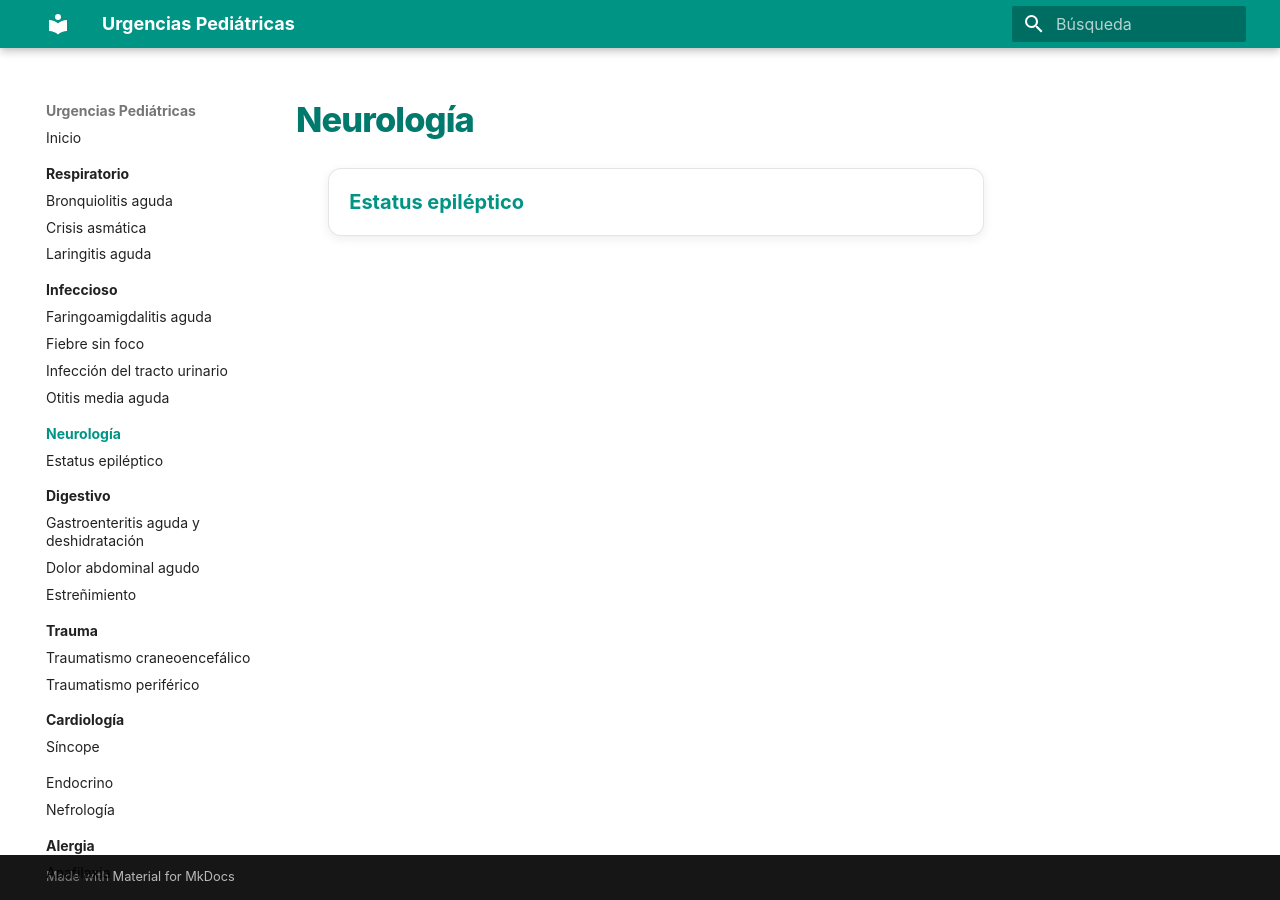
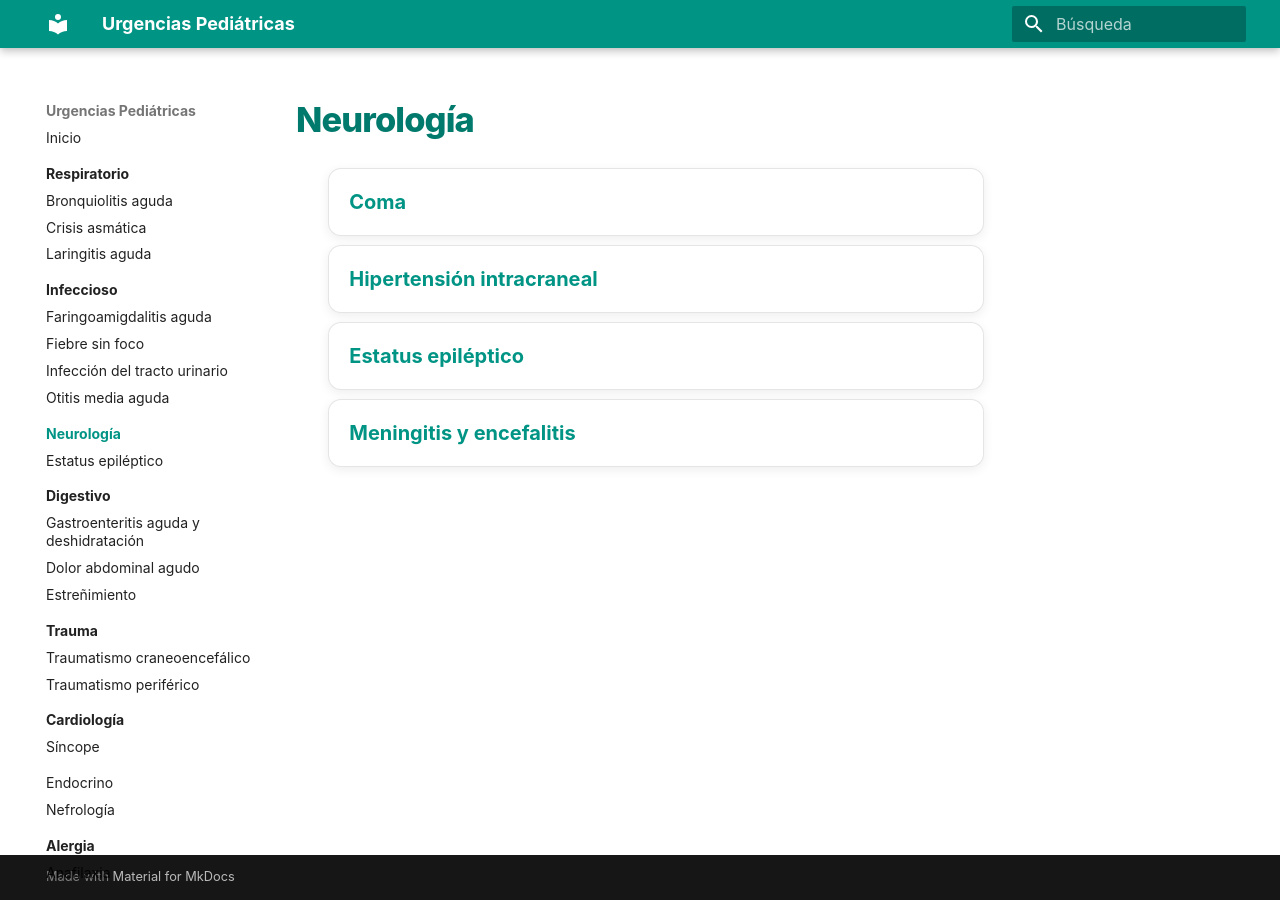
Before and after one commit to gonzaloares/urgencias-pediatricas, an MkDocs documentation site: the page built from docs/neurologia/index.md, in a window 1280 px wide. Built offline with MkDocs 1.6.1 and Material for MkDocs 9.7.7, drawn with Linux system fonts in a browser that asks for light colours.

Commit message:
Actualiza índice neurologia

```diff
--- a/docs/neurologia/index.md
+++ b/docs/neurologia/index.md
@@ -2,6 +2,9 @@
 
 <div class="protocol-index" markdown="1">
 
+- [Coma](coma.md)
+- [Hipertensión intracraneal](hipertension-intracraneal.md)
 - [Estatus epiléptico](estatus-epileptico.md)
+- [Meningitis y encefalitis](meningitis-encefalitis.md)
 
 </div>
```
